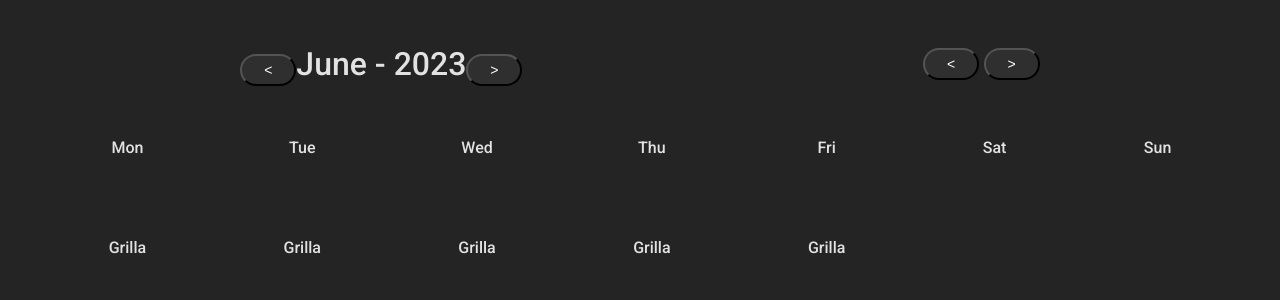
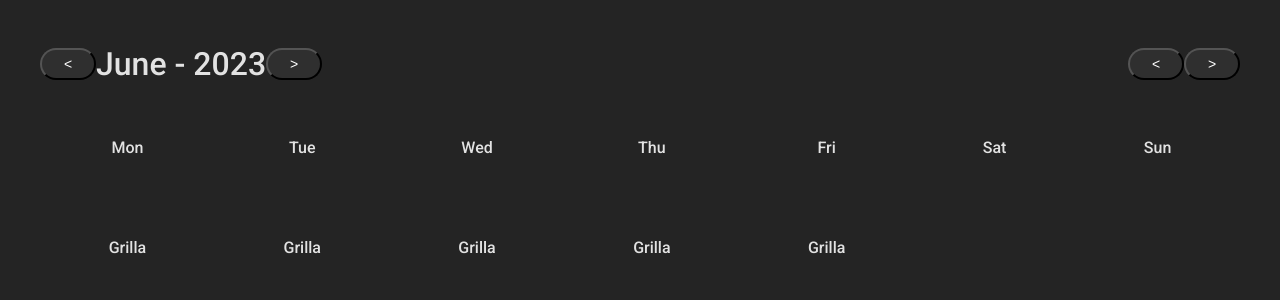
Before and after one commit to Patrushka87/react-calendar, a React (Vite) app: page / in a window 1280 px wide. Shown: the top 300 px of the page. Built offline with nearby package versions, Linux system fonts and the light colour scheme.

Commit message:
Add header css

```diff
--- a/src/Components/Calendar/Calendar.css
+++ b/src/Components/Calendar/Calendar.css
@@ -1,16 +1,31 @@
-@import url('https://fonts.googleapis.com/css2?family=Roboto:wght@500&display=swap');
+@import url("https://fonts.googleapis.com/css2?family=Roboto:wght@500&display=swap");
 
-.grid-container {
+.header-grid-container {
   display: grid;
-    grid-template-columns: auto auto auto auto auto auto auto ;
-    grid-template-rows: 100px ;
+  grid-template-columns: auto auto auto auto auto;
+}
+
+.header-grid-container > div {
+  display: flex;
+  align-items: center;
+}
+
+.header-grid-container :last-child {
+  justify-content: end;
+  grid-column: 5;
+}
+
+.calendar-grid-container {
+  display: grid;
+  grid-template-columns: auto auto auto auto auto auto auto;
+  grid-template-rows: 100px;
   padding-top: 3rem;
-    font-family: 'Roboto', sans-serif;
+  font-family: "Roboto", sans-serif;
 }
 
 .month {
   font-size: 2rem;
-    font-family: 'Roboto', sans-serif;
+  font-family: "Roboto", sans-serif;
 }
 
 .button {
@@ -24,7 +39,6 @@
   font-size: 14px;
   cursor: pointer;
   padding: 3px;
-
 }
 .button:hover {
   background-color: rgb(26, 26, 26);
--- a/src/Components/Calendar/Calendar.jsx
+++ b/src/Components/Calendar/Calendar.jsx
@@ -1,76 +1,37 @@
-import React from 'react'
-import { currentMonth, currentYear, months } from '../../utils/months'
-import './Calendar.css'
+import React from "react";
+import { currentMonth, currentYear, months } from "../../utils/months";
+import "./Calendar.css";
 
 const Calendar = () => {
-
   return (
-        <div>
-            <div className='flex-container'>
-                <div className='month'>
-                    <button className='button'>{'<'}</button>
+    <>
+      <div className="header-grid-container">
+        <div className="month">
+          <button className="button">{"<"}</button>
           {months[currentMonth].name} - {currentYear}
-                    <button className='button'>{'>'}</button>
+          <button className="button">{">"}</button>
         </div>
         <div>
-                    <button className='button'>{'<'}</button>  <button className='button'> {'>'} </button>
-                </div>
-
-            </div>
-            <div className='grid-container'>
-
-                <div className='grid-item'>
-                    Mon
-                </div>
-
-                <div className='grid-item'>
-                    Tue
-                </div>
-
-                <div className='grid-item'>
-                    Wed
-                </div>
-
-                <div className='grid-item'>
-                    Thu
-                </div>
-
-                <div className='grid-item'>
-                    Fri
-                </div>
-
-                <div className='grid-item'>
-                    Sat
-                </div>
-
-                <div className='grid-item'>
-                    Sun
-                </div>
-
-                <div className='grid-item'>
-                    Grilla
-                </div>
-
-                <div className='grid-item'>
-                    Grilla
-                </div>
-
-                <div className='grid-item'>
-
-                    Grilla
-                </div>
-                <div className='grid-item'>
-
-                    Grilla
-                </div>
-                <div className='grid-item'>
-
-                    Grilla
-                </div>
-
+          <button className="button">{"<"}</button>
+          <button className="button"> {">"} </button>
         </div>
       </div>
-    )
-}
+      <div className="calendar-grid-container">
+        <div className="grid-item">Mon</div>
+        <div className="grid-item">Tue</div>
+        <div className="grid-item">Wed</div>
+        <div className="grid-item">Thu</div>
+        <div className="grid-item">Fri</div>
+        <div className="grid-item">Sat</div>
+        <div className="grid-item">Sun</div>
+        <div className="grid-item">Grilla</div>
+        <div className="grid-item">Grilla</div>
+        <div className="grid-item">Grilla</div>
+        <div className="grid-item">Grilla</div>
+        <div className="grid-item">Grilla</div>
+      </div>
+    </>
+  );
+};
 
-export default Calendar
+export default Calendar;
```
Lines whose indentation alone changed are shown as unchanged.
